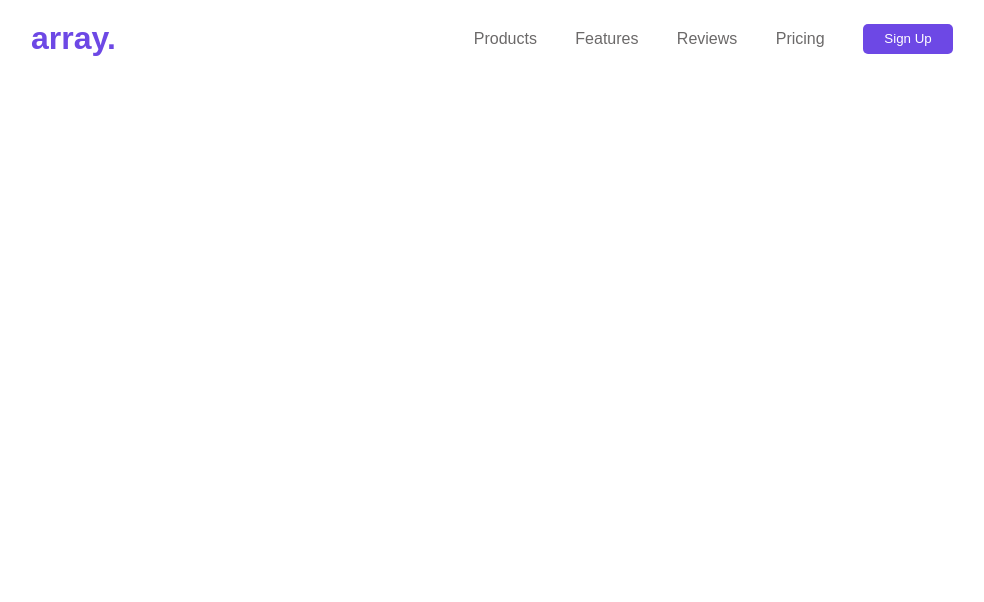
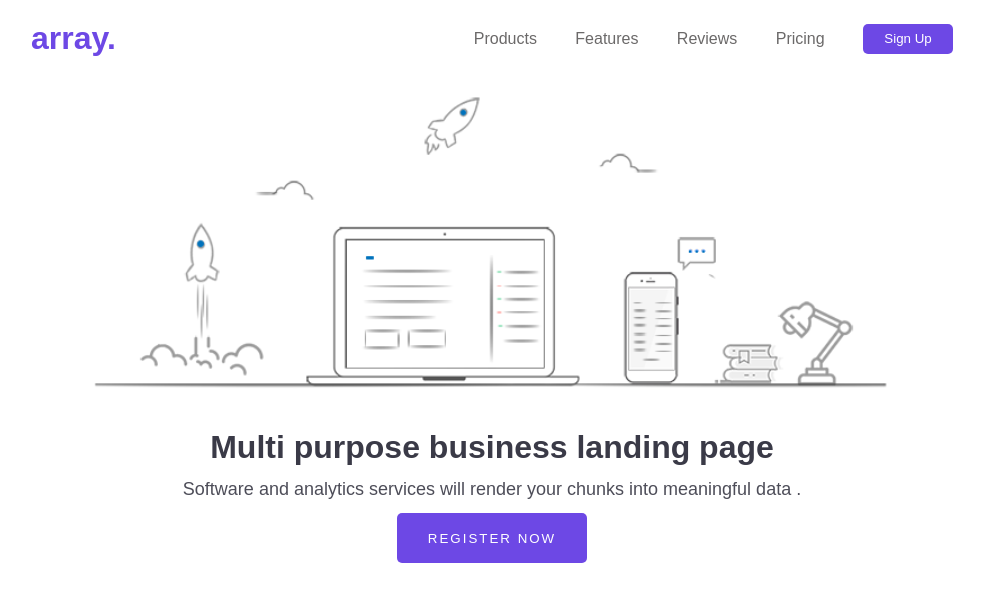
Before and after one commit to Azaalam-Imad/imad-nizar_array, a plain HTML site: page index.html in a window 1280 px wide. Shown: the whole page, without its empty margins (148-1132 px from the left). Drawn offline with Linux system fonts and the light colour scheme.

Commit message:
SECTION 1

```diff
--- a/index.html
+++ b/index.html
@@ -18,7 +18,12 @@
 
         </div>
     </nav>
-    <section class="sec1"></section>
+    <section class="sec1">
+        <img src="./public/images/Capture d’écran 2025-03-26 134609.png" alt="">
+        <h1>Multi purpose business landing page</h1>
+        <p>Software and analytics services will render your chunks into meaningful data .</p>
+        <button class="register">REGISTER NOW</button>
+    </section>
     <section class="sec2"></section>
     <section class="sec3"></section>
     <section class="sec4"></section>
--- a/public/css/app.css
+++ b/public/css/app.css
@@ -38,3 +38,33 @@ nav{
     border: 2px solid rgb(109 72 229);
     color: black;
 }
+.sec1{
+    display: flex;
+    flex-direction: column;
+    align-items: center;
+    gap: 3px;
+}
+.sec1 h1{
+    color: rgb(58 58 71);
+    font-size: xx-large;
+}
+.sec1 p{
+    color: rgba(58, 58, 71, 0.904);
+    padding: 10px 0px 10px 0px;
+    font-size: large;
+}
+.register{
+    background-color: rgb(109 72 229);
+    color: white;
+    border: none;
+    border-radius: 5px;
+    width: 190px;
+    height: 50px;
+    cursor: pointer;
+    letter-spacing: 2px;
+}
+.register:hover{
+    background-color: transparent;
+    border: 2px solid rgb(109 72 229);
+    color: black;
+}
```
Also changed, not shown: public/images/Capture d’écran 2025-03-26 134609.png (added).
